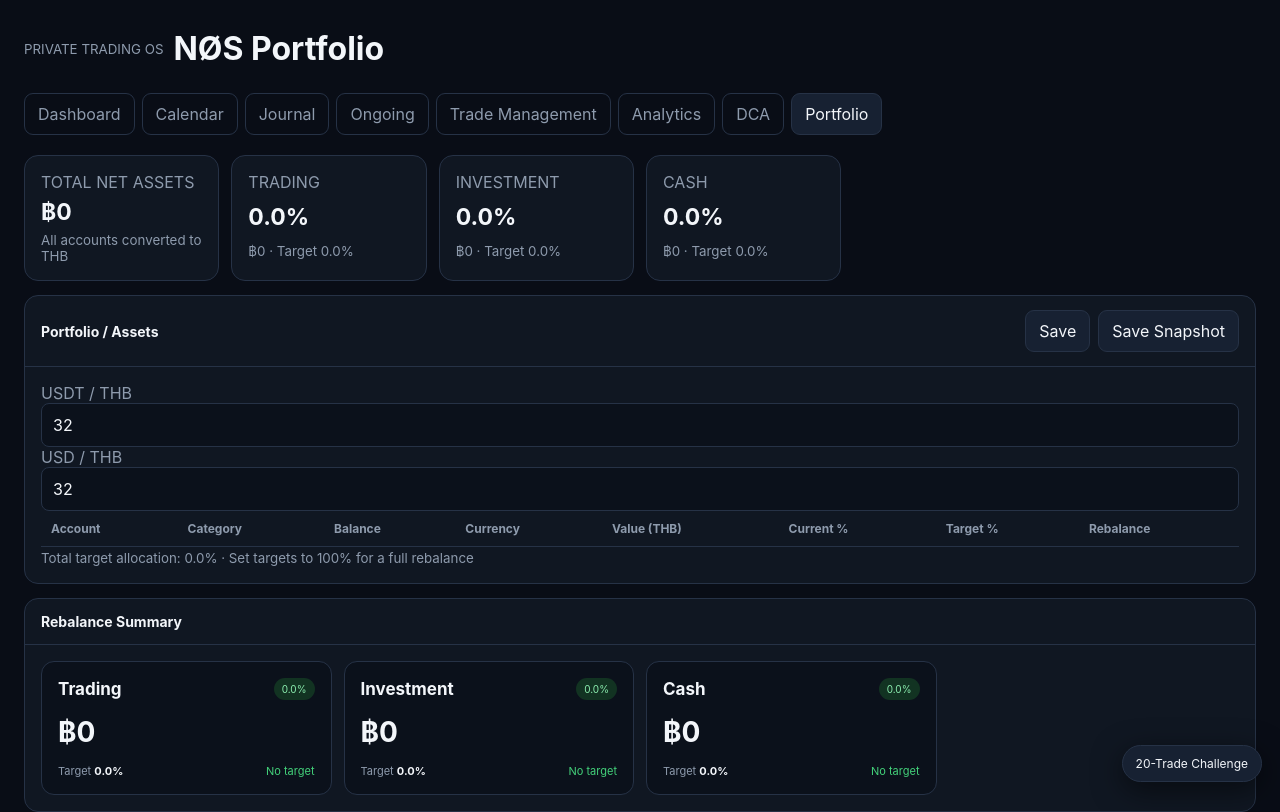
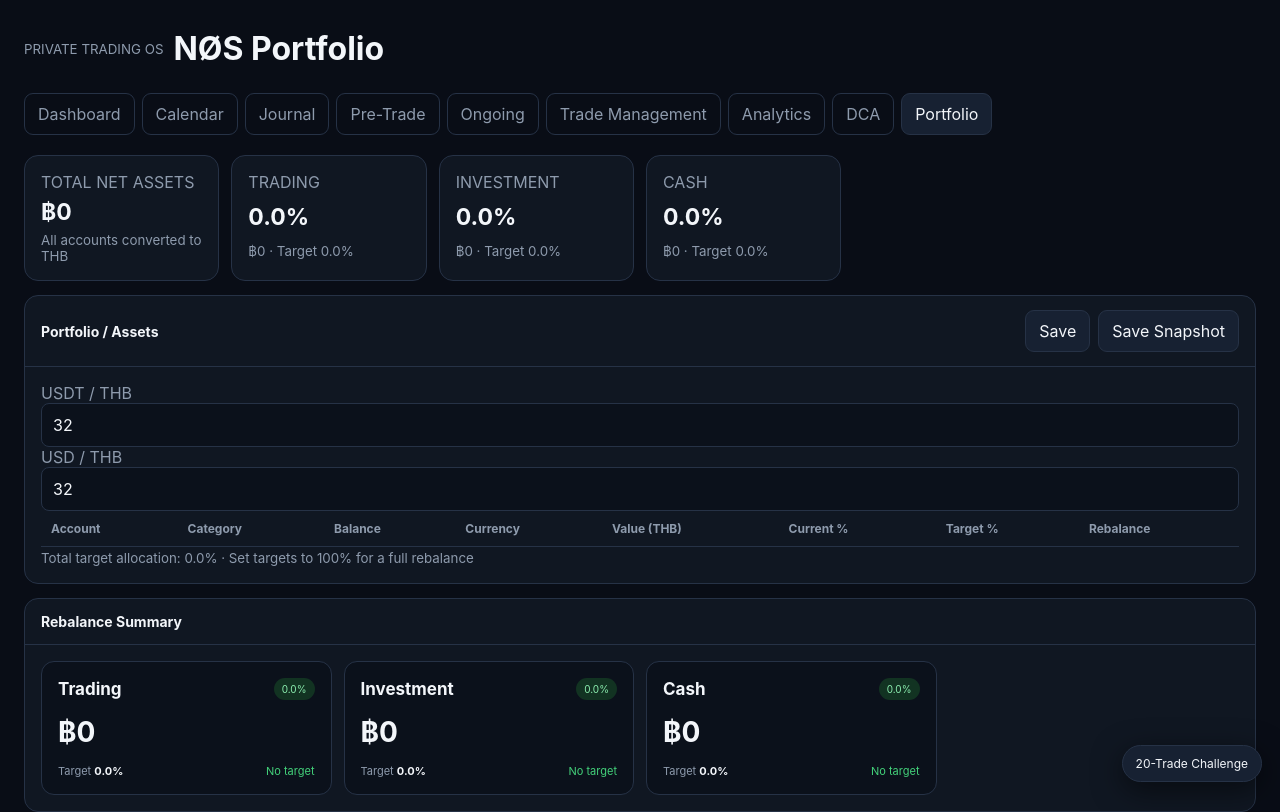
Before and after one commit to Nos711/Nos-trading-monitor, a Next.js app: page /portfolio in a window 1280 px wide. Shown: the top 812 px of the page. Built offline with nearby package versions, Linux system fonts and the light colour scheme.

Commit message:
Add Pre-Trade navigation

```diff
--- a/app/components/MainNav.js
+++ b/app/components/MainNav.js
@@ -2,7 +2,7 @@
 import Link from "next/link";
 
 export default function MainNav({active="Dashboard",onTab}){
- const tabs=["Dashboard","Calendar","Journal","Ongoing","Trade Management","Analytics","DCA"];
+ const tabs=["Dashboard","Calendar","Journal","Pre-Trade","Ongoing","Trade Management","Analytics","DCA"];
  return <nav>
   {tabs.map(x=>active==="Portfolio"
    ? <Link href={`/dashboard?tab=${encodeURIComponent(x)}`} key={x}><button>{x}</button></Link>
```
